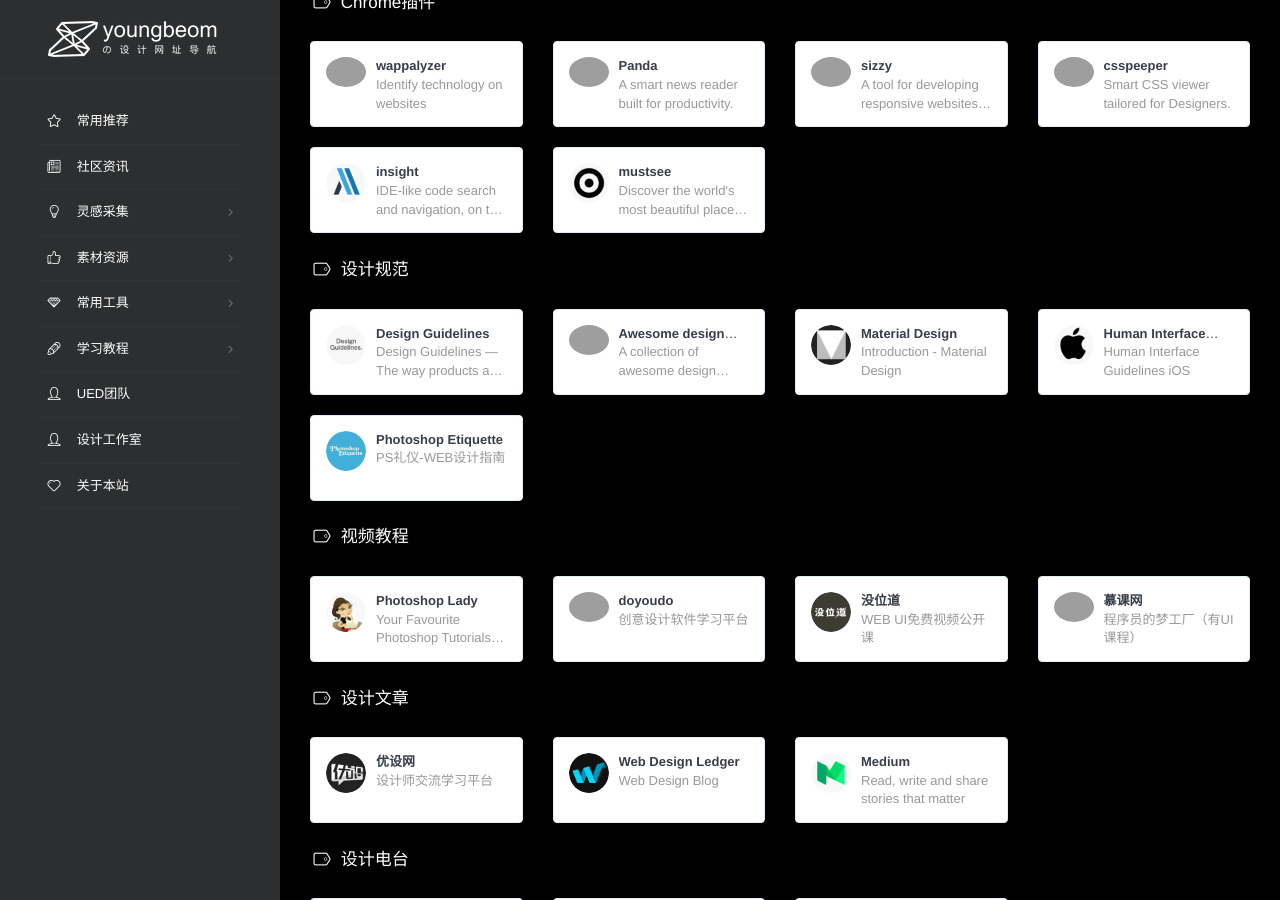
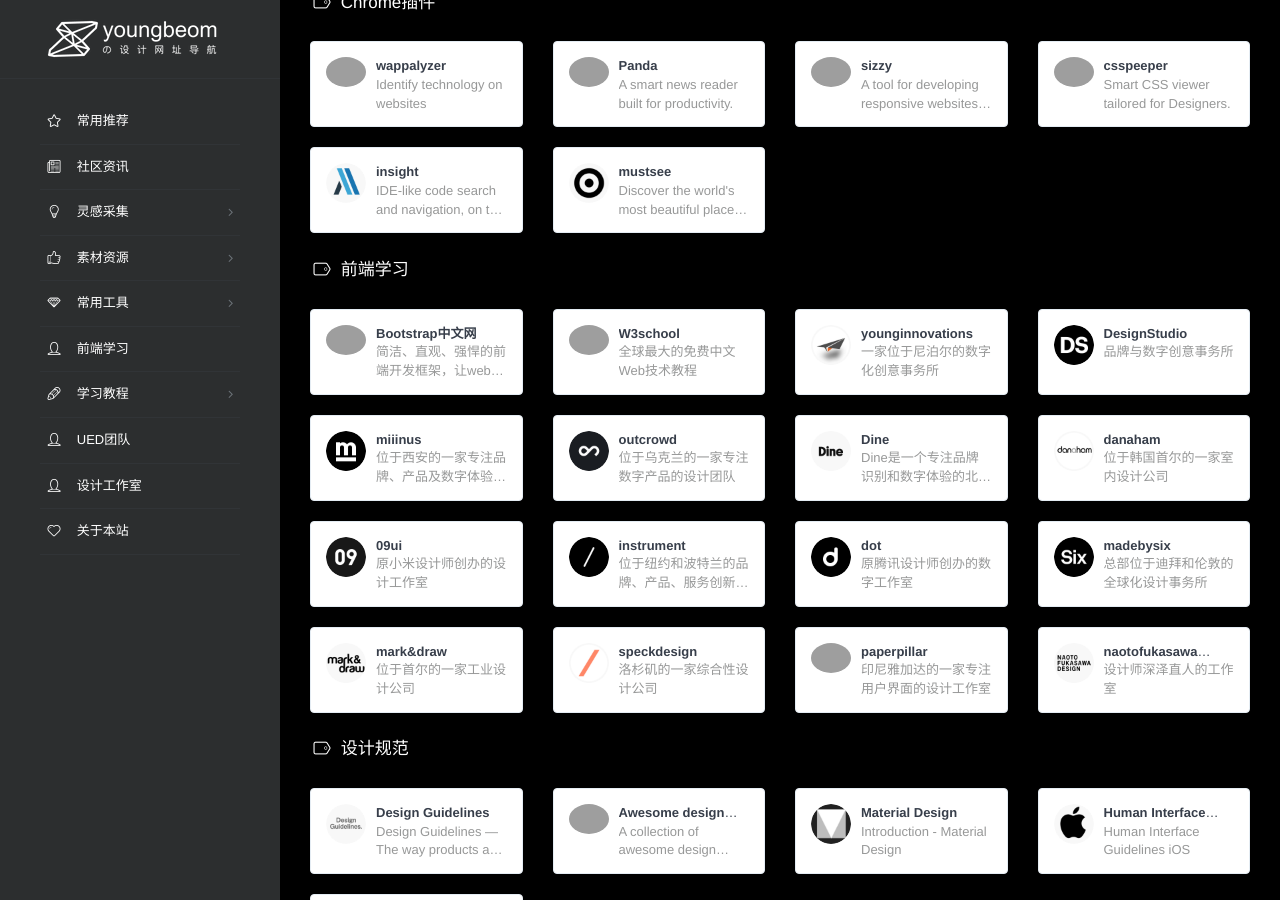
Before and after one commit to youngbeom-shin/bookmark.youngbeom.com, a Jekyll site: the page built from index.html, in a window 1280 px wide and 900 px high, scrolled down 6819 px. Built offline with Jekyll 4.4.1, drawn with Linux system fonts in a browser that asks for light colours; comment, search, counter and statistics services are not loaded; grey boxes are pictures that could not be loaded.

Commit message:
提交部分[前端学习]内容

```diff
--- a/_data/webstack.yml
+++ b/_data/webstack.yml
@@ -852,6 +852,74 @@
           logo: /assets/images/logos/mustsee.png
           description: Discover the world's most beautiful places at every opened tab.
 
+- name: 前端学习
+  icon: linecons-user
+  links:
+    - title: Bootstrap中文网
+      url: https://www.bootcss.com/
+      logo: /assets/images/logos/bootcss.png
+      description: 简洁、直观、强悍的前端开发框架，让web开发更迅速、简单。
+    - title: W3school
+      url: https://www.w3school.com.cn/
+      logo: /assets/images/logos/W3school.png
+      description: 全球最大的免费中文Web技术教程
+    - title: younginnovations
+      url: http://younginnovations.com.np/
+      logo: /assets/images/logos/younginnovations.png
+      description: 一家位于尼泊尔的数字化创意事务所
+    - title: DesignStudio
+      url: https://design.studio/
+      logo: /assets/images/logos/designstudio.png
+      description: 品牌与数字创意事务所
+    - title: miiinus
+      url: https://miiinus.com/
+      logo: /assets/images/logos/miiinus.png
+      description: 位于西安的一家专注品牌、产品及数字体验的工作室
+    - title: outcrowd
+      url: https://outcrowd.io
+      logo: /assets/images/logos/outcrowd.png
+      description: 位于乌克兰的一家专注数字产品的设计团队
+    - title: Dine
+      url: https://dinehq.com/
+      logo: /assets/images/logos/dine.png
+      description: Dine是一个专注品牌识别和数字体验的北京团队
+    - title: danaham
+      url: http://danaham.com/
+      logo: /assets/images/logos/danaham.png
+      description: 位于韩国首尔的一家室内设计公司
+    - title: 09ui
+      url: https://09ui.com/
+      logo: /assets/images/logos/09ui.png
+      description: 原小米设计师创办的设计工作室
+    - title: instrument
+      url: https://www.instrument.com/
+      logo: /assets/images/logos/instrument.png
+      description: 位于纽约和波特兰的品牌、产品、服务创新公司
+    - title: dot
+      url: http://dddstd.com/
+      logo: /assets/images/logos/dot.png
+      description: 原腾讯设计师创办的数字工作室
+    - title: madebysix
+      url: https://www.madebysix.com/
+      logo: /assets/images/logos/madebysix.png
+      description: 总部位于迪拜和伦敦的全球化设计事务所
+    - title: mark&draw
+      url: https://www.markndraw.com/
+      logo: /assets/images/logos/mark&draw.png
+      description: 位于首尔的一家工业设计公司
+    - title: speckdesign
+      url: https://www.speckdesign.com
+      logo: /assets/images/logos/speckdesign.png
+      description: 洛杉矶的一家综合性设计公司
+    - title: paperpillar
+      url: https://paperpillar.com/
+      logo: /assets/images/logos/paperpillar.png
+      description: 印尼雅加达的一家专注用户界面的设计工作室
+    - title: naotofukasawa design
+      url: http://naotofukasawa.com/
+      logo: /assets/images/logos/naotofukasawa.png
+      description: 设计师深泽直人的工作室
+
 
 - name: 学习教程
   icon: linecons-pencil
```
Also changed, not shown: 1 other file.
